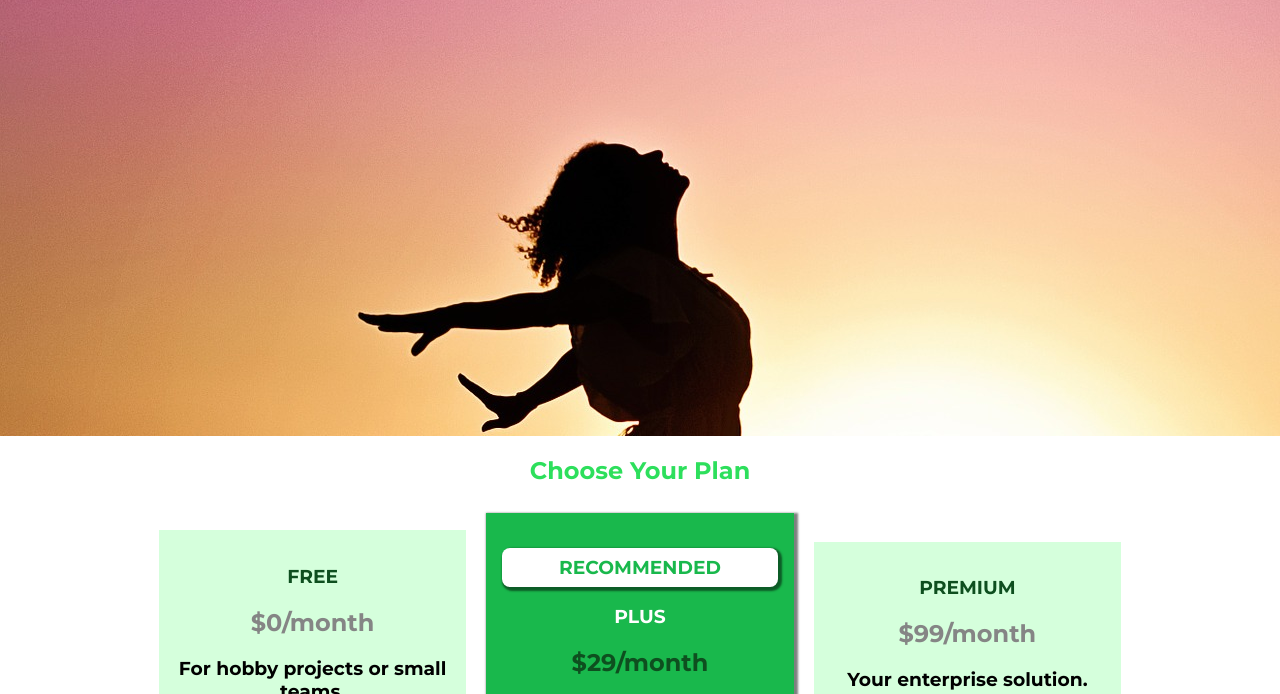
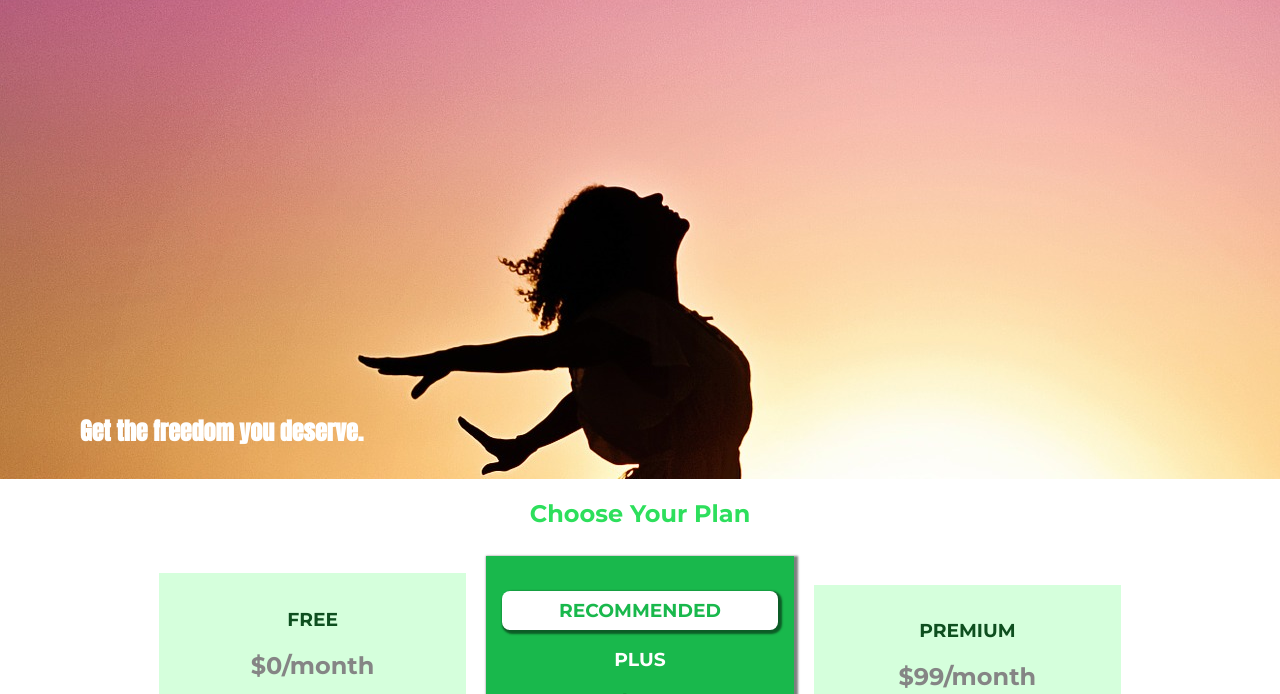
Before and after one commit to mdakibdargahi/CSS-practice, a plain HTML site: page index.html in a window 1280 px wide. Shown: the part 92-786 px from the top of the page. Drawn offline with Linux system fonts and the light colour scheme.

Commit message:
added more css and html

```diff
--- a/main.css
+++ b/main.css
@@ -3,6 +3,8 @@
   width: 100%;
   height: 528px;
   padding: 10px;
+  position: relative;
+  margin-top: 0;
 }
 
 .section-title {
@@ -13,6 +15,9 @@
 #product-overview h1 {
   color: white;
   font-family: "Anton", sans-serif;
+  position: absolute;
+  bottom: 10px;
+  left: 80px;
 }
 
 .plan__list {
--- a/shared.css
+++ b/shared.css
@@ -9,7 +9,7 @@ body {
 
 .main-header {
   width: 100%;
-  position: fixed;
+  position: relative;
   background: #2ddf5c;
   padding: 8px 16px;
   z-index: 1;
@@ -32,6 +32,7 @@ body {
   text-align: right;
   width: calc(100% - 74px);
   vertical-align: middle;
+  /* position: fixed; */
 }
 
 .main-nav__items {
```
